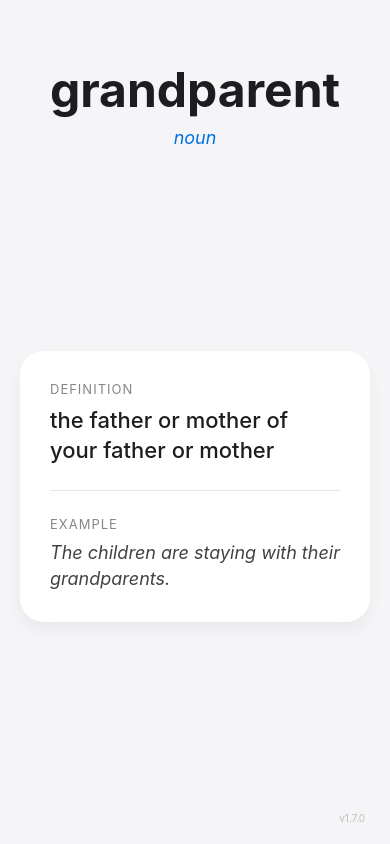
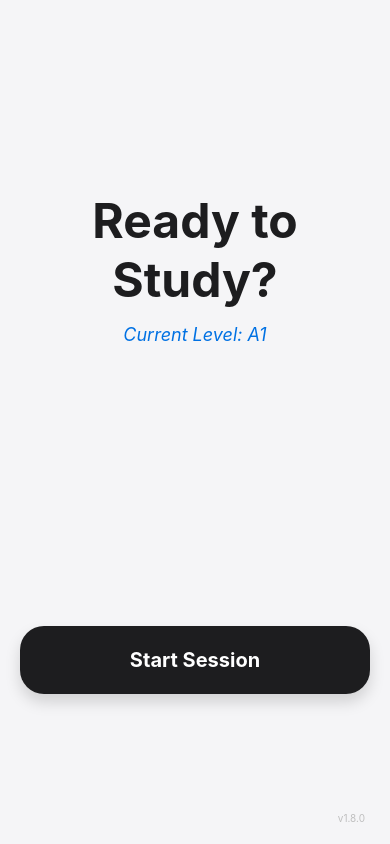
Before and after one commit to CoderCollie/StudyEnglishWords, a React Native app: screen / in a window 390 px wide. Built offline with nearby package versions, Linux system fonts and the light colour scheme.

Commit message:
Update to v1.8.0: Implement 10-word session learning system

```diff
--- a/App.js
+++ b/App.js
@@ -3,7 +3,8 @@ import { StyleSheet, Text, View, TouchableOpacity, SafeAreaView, Dimensions } fr
 import { StatusBar } from 'expo-status-bar';
 import wordsData from './data.json';
 
-const APP_VERSION = "1.7.0";
+const APP_VERSION = "1.8.0";
+const SESSION_LENGTH = 10;
 
 const LEVEL_MAP = { 'A1': 1, 'A2': 2, 'B1': 3, 'B2': 4, 'C1': 5 };
 const REVERSE_LEVEL_MAP = { 1: 'A1', 2: 'A2', 3: 'B1', 4: 'B2', 5: 'C1' };
@@ -39,25 +40,20 @@ export default function App() {
   const [selectedOption, setSelectedOption] = useState(null);
   const [isLoading, setIsLoading] = useState(true);
 
+  // Session State
+  const [isSessionActive, setIsSessionActive] = useState(false);
+  const [wordsDoneInSession, setWordsDoneInSession] = useState(0);
+  const [sessionCompleted, setSessionCompleted] = useState(false);
+
   const [touchStart, setTouchStart] = useState({ x: 0, y: 0, time: 0 });
 
   useEffect(() => {
     const savedStats = localStorage.getItem('study_progress');
     const savedLevel = localStorage.getItem('user_level');
 
-    let initialStats = {};
-    let initialLevel = 1.0;
+    if (savedStats) setStats(JSON.parse(savedStats));
+    if (savedLevel) setUserLevel(parseFloat(savedLevel));
 
-    if (savedStats) {
-      initialStats = JSON.parse(savedStats);
-      setStats(initialStats);
-    }
-    if (savedLevel) {
-      initialLevel = parseFloat(savedLevel);
-      setUserLevel(initialLevel);
-    }
-
-    pickNextWord(initialStats, initialLevel);
     setIsLoading(false);
   }, []);
 
@@ -82,6 +78,14 @@ export default function App() {
         window.location.reload();
       }
     }
+  };
+
+  const startSession = () => {
+    setWordsDoneInSession(0);
+    setHistory([]);
+    setSessionCompleted(false);
+    setIsSessionActive(true);
+    pickNextWord(stats, userLevel);
   };
 
   const generateQuizOptions = (wordObj) => {
@@ -144,6 +148,7 @@ export default function App() {
       setQuizOptions(null);
       setSelectedOption(null);
       setQuizState('playing');
+      setWordsDoneInSession(prev => Math.max(0, prev - 1));
     }
   };
 
@@ -158,7 +163,15 @@ export default function App() {
 
     const newLevel = Math.min(5.9, Math.max(1.0, currentLvl + levelAdjustment));
     saveAllData(newStats, newLevel);
-    pickNextWord(newStats, newLevel);
+
+    const newWordsDone = wordsDoneInSession + 1;
+    if (newWordsDone >= SESSION_LENGTH) {
+      setIsSessionActive(false);
+      setSessionCompleted(true);
+    } else {
+      setWordsDoneInSession(newWordsDone);
+      pickNextWord(newStats, newLevel);
+    }
   };
 
   const handleTouchStart = (e) => {
@@ -170,7 +183,7 @@ export default function App() {
   };
 
   const handleTouchEnd = (e) => {
-    if (!touchStart.time) return;
+    if (!touchStart.time || !isSessionActive) return;
 
     const touchEndX = e.nativeEvent.pageX;
     const touchEndY = e.nativeEvent.pageY;
@@ -191,7 +204,7 @@ export default function App() {
   };
 
   const handleQuizAnswer = (option) => {
-    if (quizState !== 'playing') return;
+    if (quizState !== 'playing' || !isSessionActive) return;
     setSelectedOption(option);
 
     if (option === currentWord.definition) {
@@ -207,10 +220,40 @@ export default function App() {
     }
   };
 
-  if (isLoading || !currentWord) {
+  if (isLoading) {
     return (
       <SafeAreaView style={styles.container}>
         <Text style={styles.loadingText}>Loading...</Text>
+      </SafeAreaView>
+    );
+  }
+
+  if (!isSessionActive) {
+    const currentLevelLabel = REVERSE_LEVEL_MAP[Math.floor(userLevel)] || 'A1';
+    return (
+      <SafeAreaView style={styles.container}>
+        <StatusBar style="auto" />
+        <View style={styles.contentContainer}>
+          <View style={styles.wordSection}>
+            <Text style={styles.wordText}>
+              {sessionCompleted ? "Session Complete! 🎉" : "Ready to Study?"}
+            </Text>
+            <Text style={[styles.typeText, { marginTop: 15 }]}>
+              {sessionCompleted ? `Great job! You've learned ${SESSION_LENGTH} words.` : `Current Level: ${currentLevelLabel}`}
+            </Text>
+          </View>
+
+          <View style={styles.optionsContainer}>
+             <TouchableOpacity style={styles.startBtn} onPress={startSession} activeOpacity={0.8}>
+                <Text style={styles.startBtnText}>
+                  {sessionCompleted ? "Start Another Session" : "Start Session"}
+                </Text>
+             </TouchableOpacity>
+          </View>
+        </View>
+        <TouchableOpacity style={styles.versionBtn} onPress={handleForceUpdate}>
+          <Text style={styles.versionText}>v{APP_VERSION}</Text>
+        </TouchableOpacity>
       </SafeAreaView>
     );
   }
@@ -219,10 +262,14 @@ export default function App() {
     <SafeAreaView style={styles.container} onTouchStart={handleTouchStart} onTouchEnd={handleTouchEnd}>
       <StatusBar style="auto" />
 
+      <View style={styles.progressContainer}>
+        <Text style={styles.progressText}>{wordsDoneInSession + 1} / {SESSION_LENGTH}</Text>
+      </View>
+
       {quizOptions ? (
         <View style={styles.contentContainer}>
           <View style={styles.wordSection}>
-            <Text style={styles.wordText}>{currentWord?.word}</Text>
+            <Text style={styles.quizWordText}>{currentWord?.word}</Text>
             <Text style={styles.typeText}>{currentWord?.type}</Text>
           </View>
 
@@ -283,10 +330,13 @@ const styles = StyleSheet.create({
   container: { flex: 1, backgroundColor: '#f5f5f7' },
   loadingText: { fontSize: 18, color: '#86868b', marginTop: 200, alignSelf: 'center' },
 
+  progressContainer: { position: 'absolute', top: 50, right: 20, zIndex: 10 },
+  progressText: { color: '#86868b', fontSize: 14, fontWeight: 'bold' },
+
   contentContainer: {
     flex: 1,
     paddingHorizontal: 20,
-    paddingTop: 60,
+    paddingTop: 80,
     paddingBottom: 40,
     justifyContent: 'space-around'
   },
@@ -341,6 +391,9 @@ const styles = StyleSheet.create({
   optionWrong: { backgroundColor: '#ffebee', borderColor: '#ff5252' },
   optionTextWrong: { color: '#c62828' },
 
+  startBtn: { backgroundColor: '#1d1d1f', paddingVertical: 22, borderRadius: 24, alignItems: 'center', shadowColor: '#000', shadowOffset: {width:0, height:8}, shadowOpacity: 0.15, shadowRadius: 15, elevation: 8, marginTop: 40 },
+  startBtnText: { color: '#fff', fontSize: 20, fontWeight: 'bold' },
+
   versionBtn: { position: 'absolute', bottom: 10, right: 15, padding: 10 },
   versionText: { color: '#bfbfbf', fontSize: 10 }
 });
```
